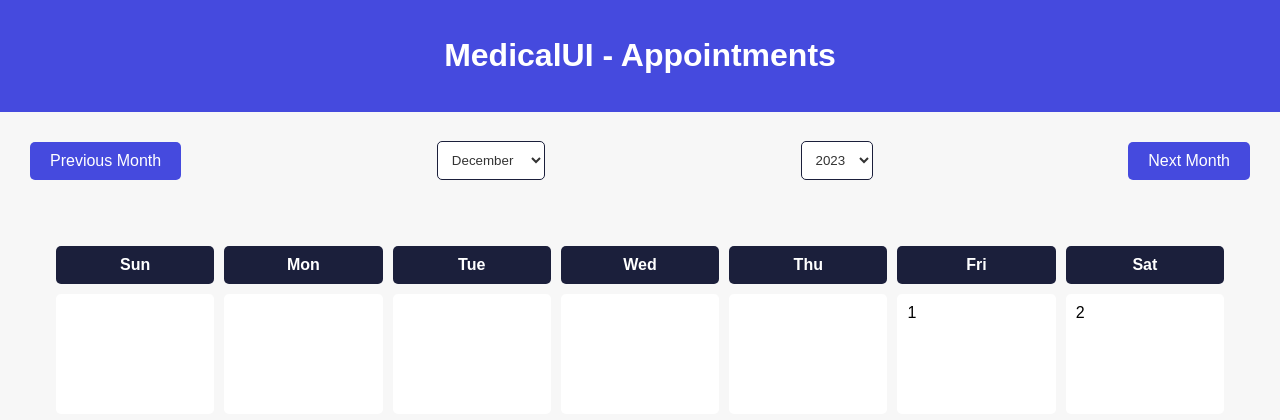
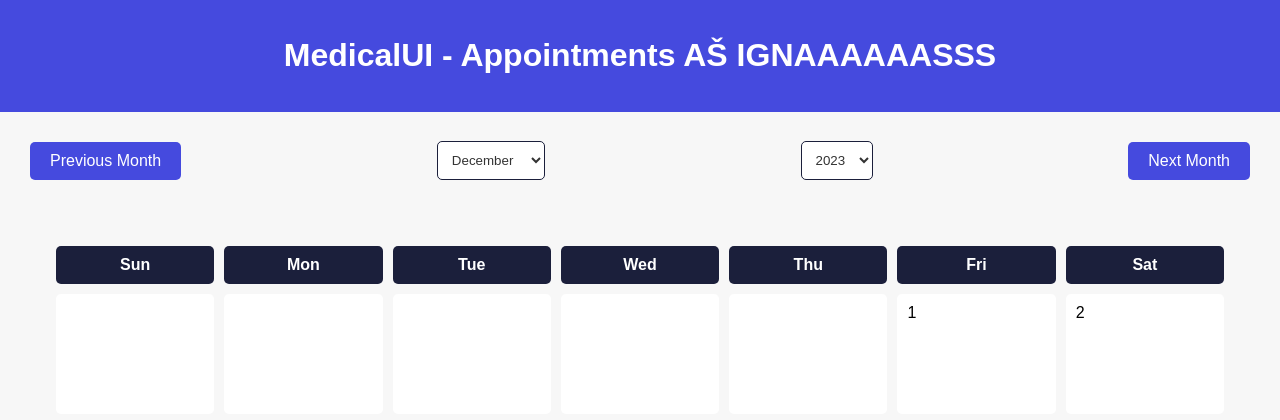
Before and after one commit to MrEchox/ISP-Poliklinika, a PHP site: page /calendar.php in a window 1280 px wide. Shown: the top 420 px of the page. Run offline with PHP 8.4, Linux system fonts and the light colour scheme; data that the repository does not hold is empty.

```diff
--- a/Pacientas/calendar.php
+++ b/Pacientas/calendar.php
@@ -150,7 +150,7 @@
 <body>
 
 <div class="header">
-    <h1>MedicalUI - Appointments</h1>
+    <h1>MedicalUI - Appointments AŠ IGNAAAAAASSS</h1>
 </div>
 
 <div class="calendar-header">
```
